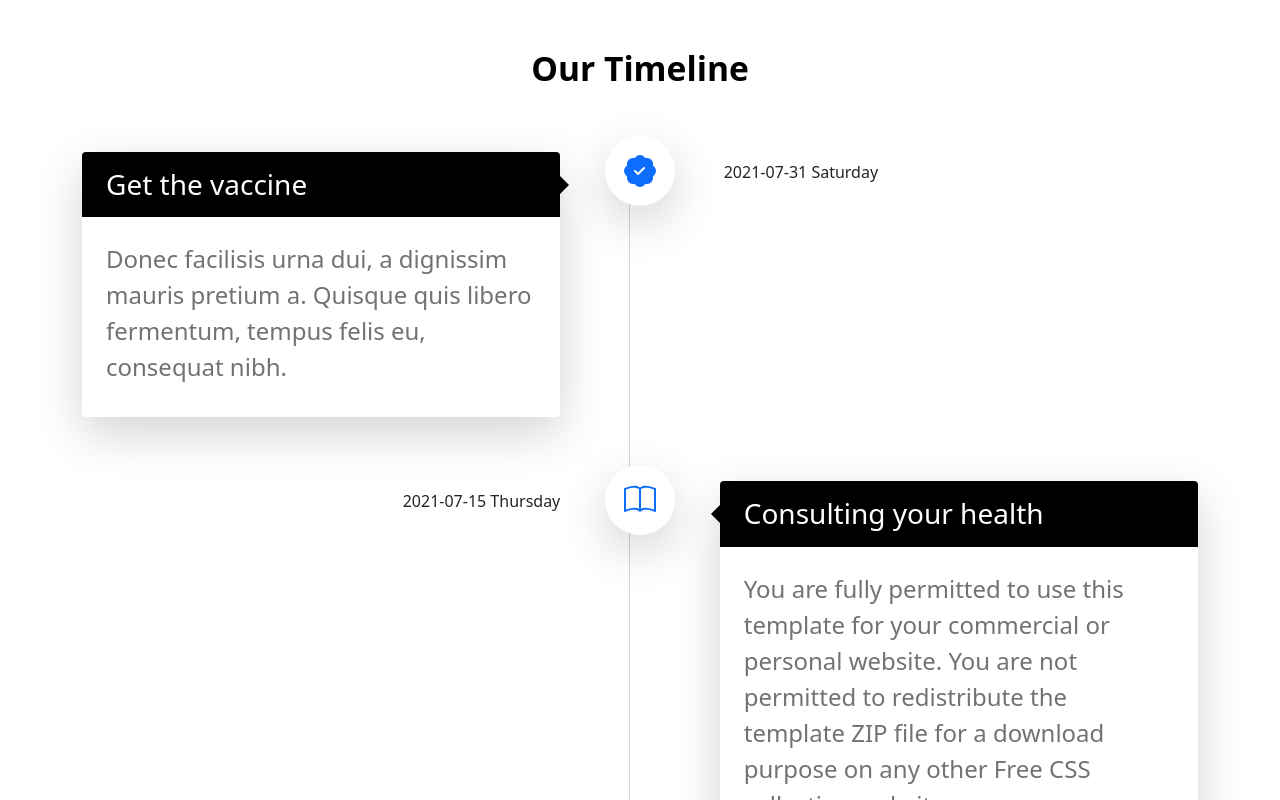
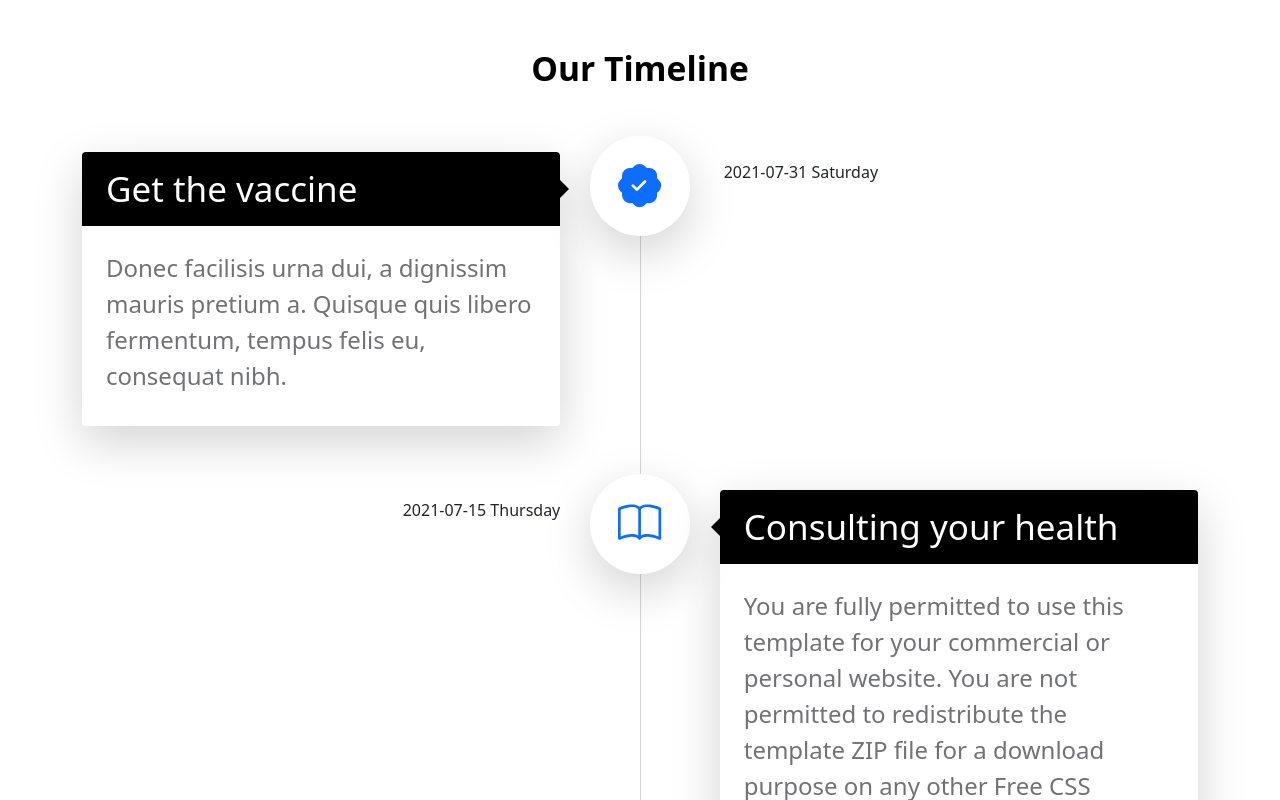
Before and after one commit to AsalYousefi/Medical-Booking, a React (Vite) app: page / in a window 1280 px wide. Shown: the part 1580-2380 px from the top of the page. Built offline with nearby package versions, Linux system fonts and the light colour scheme.

Commit message:
Timeline section completed

```diff
--- a/src/MainSection/Timeline/Timeline.jsx
+++ b/src/MainSection/Timeline/Timeline.jsx
@@ -58,7 +58,7 @@ export default function Timeline() {
                             <span className="ms-1">{timeline.date}</span>
                         </div>
                         <div className="timeline-content d-flex justify-content-around w-100">
-                            <div className="d-flex align-items-center justify-content-center me-3 mx-md-auto shadow-lg icon bg-white rounded-circle text-primary">
+                            <div className="d-flex align-items-center justify-content-center mx-md-auto shadow-lg icon bg-white rounded-circle text-primary">
                                 {timeline.icon}
                             </div>
                             <div className="timeline-texts rounded-1 shadow-lg mt-3">
--- a/src/media-query.css
+++ b/src/media-query.css
@@ -1,3 +1,54 @@
+@media screen and (min-width: 368px) {
+    .experience span.experience-number {
+        font-size: 8rem !important;
+    }
+
+    .experience span {
+        font-size: 25px;
+    }
+}
+
+@media screen and (min-width: 368px) and (max-width: 991px) {
+    .experience {
+        width: 320px !important;
+        height: 320px !important;
+    }
+}
+
+@media screen and (max-width: 576px) {
+    .phone-number svg,
+    .phone-number span,
+    .home button {
+        font-size: 12px !important;
+    }
+}
+
+@media screen and (min-width: 768px) {
+    .about-texts {
+        width: 50% !important;
+    }
+
+    div.timeline:nth-child(even),
+    div.timeline:nth-child(even) .timeline-content {
+        flex-direction: row-reverse !important;
+    }
+
+    .vertical-line {
+        left: 50% !important;
+    }
+
+    div.timeline:nth-child(even) h3::after {
+        left: 99.8% !important;
+        right: auto !important;
+        border-color: transparent transparent transparent black !important;
+    }
+
+    div.timeline:nth-child(odd) .date {
+        text-align: end !important;
+    }
+
+}
+
 @media screen and (min-width: 992px) {
     .hero-section {
         height: 57vh !important;
@@ -29,60 +80,9 @@
         height: 350px !important;
     }
 
-}
-
-@media screen and (max-width: 576px) {
-    .phone-number svg,
-    .phone-number span,
-    .home button {
-        font-size: 12px !important;
+    .icon {
+        max-width: 80px !important;
     }
-}
-
-@media screen and (min-width: 368px) {
-    .experience span.experience-number {
-        font-size: 8rem !important;
-    }
-
-    .experience span {
-        font-size: 25px;
-    }
-}
-
-@media screen and (min-width: 368px) and (max-width: 991px) {
-    .experience {
-        width: 320px !important;
-        height: 320px !important;
-    }
-}
-
-@media screen and (min-width: 768px) {
-    .about-texts {
-        width: 50% !important;
-    }
-
-    div.timeline:nth-child(even),
-    div.timeline:nth-child(even) .timeline-content {
-        flex-direction: row-reverse !important;
-    }
-
-    .vertical-line {
-        left: 49% !important;
-    }
-
-    div.timeline:nth-child(even) h3::after {
-        left: 99.8% !important;
-        right: auto !important;
-        border-color: transparent transparent transparent black !important;
-    }
-
-    div.timeline:nth-child(odd) .date {
-        text-align: end !important;
-    }
-
-}
-
-@media screen and (min-width: 576px) {
 
 }
 
@@ -90,4 +90,17 @@
     main p {
         font-size: 24px !important;
     }
+
+    .timeline h3 {
+        font-size: 35px;
+    }
+
+    .icon {
+        max-width: 100px !important;
+    }
+
+    .icon > * {
+        font-size: 2.7rem !important;
+    }
+
 }
```
